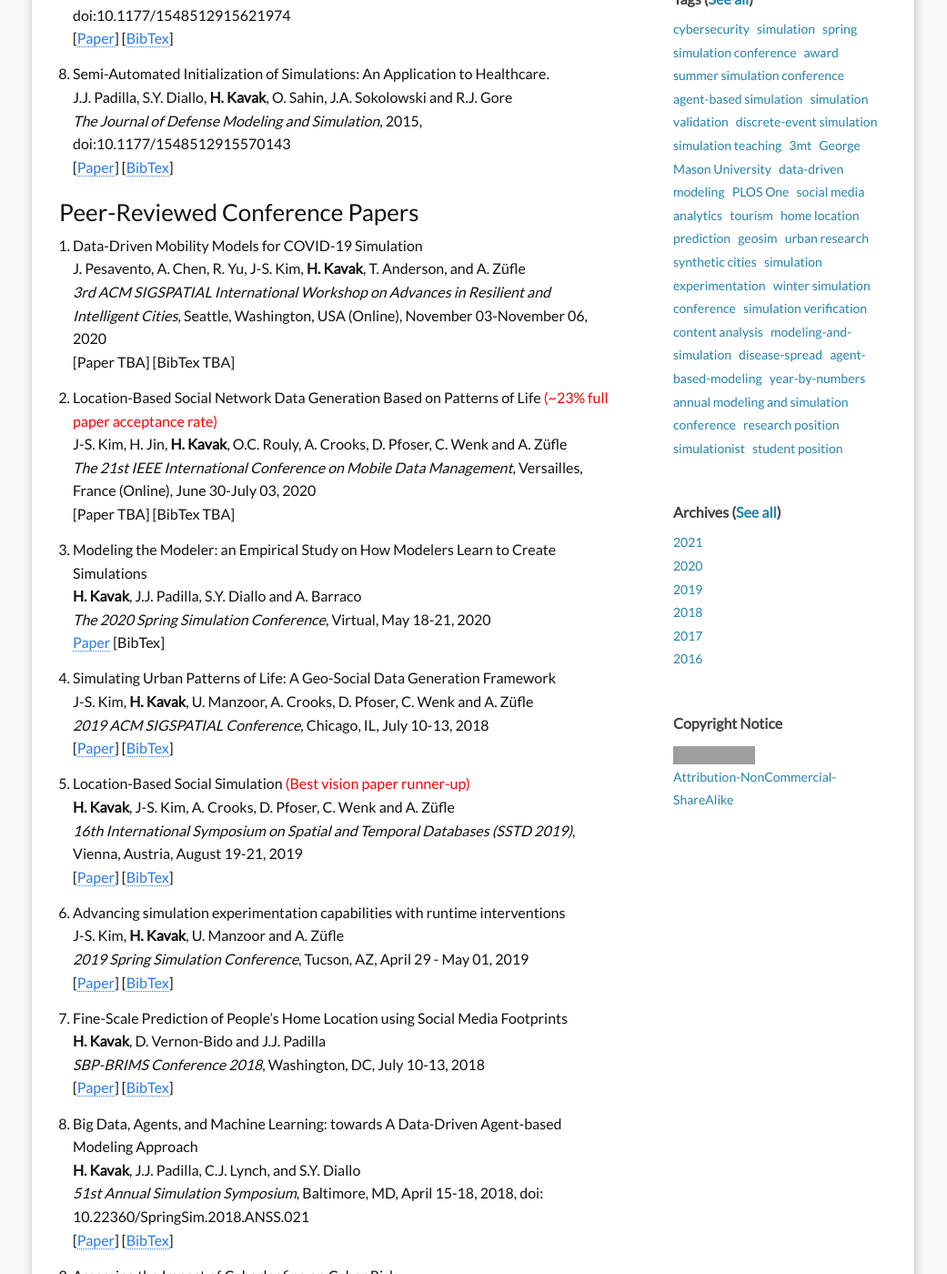
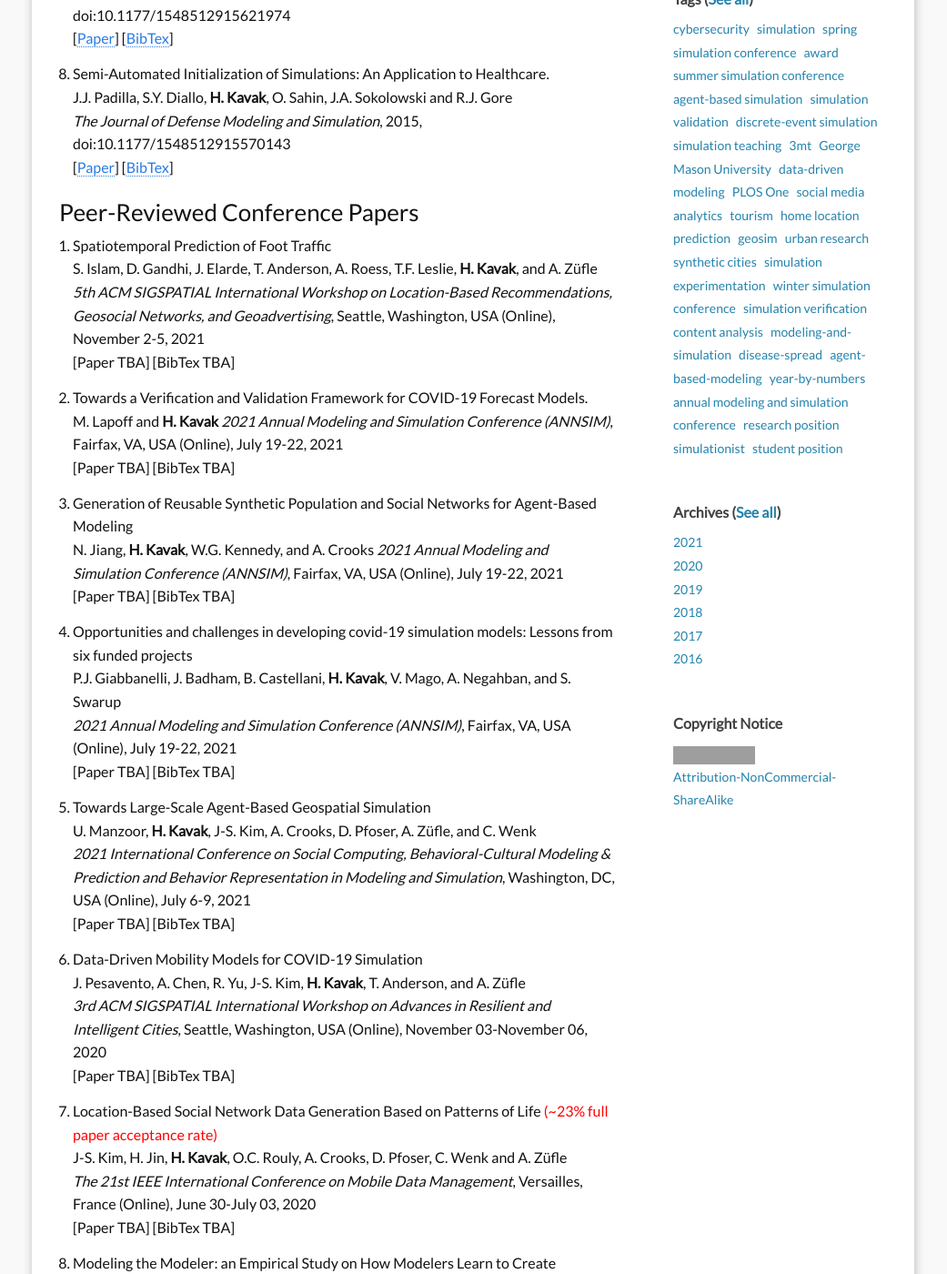
Before and after one commit to hamdikavak/hamdikavak.github.io, a Jekyll site: the page built from c5_publications.md, in a window 1280 px wide and 1400 px high, scrolled down 1262 px. Shown: the whole window at 91% size, without its empty margins (120-1161 px from the left). Built offline with Jekyll 4.4.1, drawn with Linux system fonts in a browser that asks for light colours; nearby versions of some CDN libraries; grey boxes are pictures that could not be loaded.

Commit message:
conferences updated

```diff
--- a/c5_publications.md
+++ b/c5_publications.md
@@ -67,7 +67,38 @@ This page shows my relatively up-to-date publication list, links to papers, and
 
 <a name="conferences"></a>
 
+
 ### Peer-Reviewed Conference Papers
+
+88. Spatiotemporal Prediction of Foot Traffic
+     S. Islam, D. Gandhi, J. Elarde, T. Anderson, A. Roess, T.F. Leslie, <strong>H. Kavak</strong>, and A. Züfle
+     <em>5th ACM SIGSPATIAL International Workshop on Location-Based Recommendations, Geosocial Networks, and Geoadvertising</em>, Seattle, Washington, USA (Online), November 2-5, 2021
+     [Paper TBA]
+     [BibTex TBA]
+
+89. Towards a Verification and Validation Framework for COVID-19 Forecast Models.
+     M. Lapoff and <strong>H. Kavak</strong>
+     <em>2021 Annual Modeling and Simulation Conference (ANNSIM)</em>, Fairfax, VA, USA (Online), July 19-22, 2021
+     [Paper TBA]
+     [BibTex TBA]
+
+90. Generation of Reusable Synthetic Population and Social Networks for Agent-Based Modeling
+     N. Jiang, <strong>H. Kavak</strong>, W.G. Kennedy, and A. Crooks
+     <em>2021 Annual Modeling and Simulation Conference (ANNSIM)</em>, Fairfax, VA, USA (Online), July 19-22, 2021
+     [Paper TBA]
+     [BibTex TBA]
+
+91. Opportunities and challenges in developing covid-19 simulation models: Lessons from six funded projects
+     P.J. Giabbanelli, J. Badham, B. Castellani, <strong>H. Kavak</strong>, V. Mago, A. Negahban, and S. Swarup
+     <em>2021 Annual Modeling and Simulation Conference (ANNSIM)</em>, Fairfax, VA, USA (Online), July 19-22, 2021
+     [Paper TBA]
+     [BibTex TBA]
+
+92. Towards Large-Scale Agent-Based Geospatial Simulation
+     U. Manzoor, <strong>H. Kavak</strong>, J-S. Kim, A. Crooks, D. Pfoser, A. Züfle, and C. Wenk
+     <em>2021 International Conference on Social Computing, Behavioral-Cultural Modeling & Prediction and Behavior Representation in Modeling and Simulation</em>, Washington, DC, USA (Online), July 6-9, 2021
+     [Paper TBA]
+     [BibTex TBA]
 
 93. Data-Driven Mobility Models for COVID-19 Simulation
      J. Pesavento, A. Chen, R. Yu, J-S. Kim, <strong>H. Kavak</strong>, T. Anderson, and A. Züfle
```
